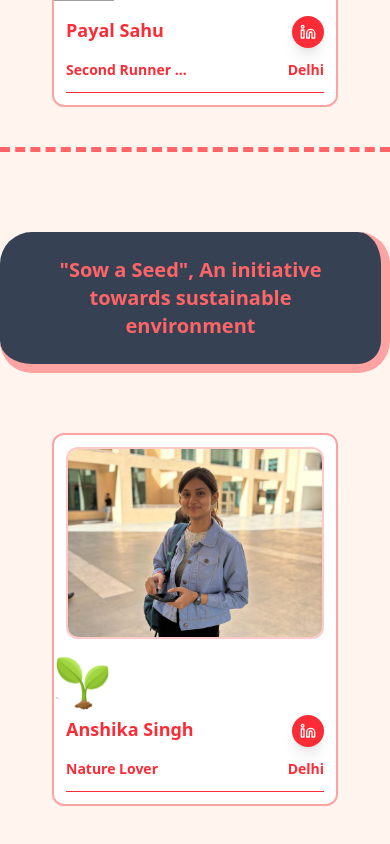
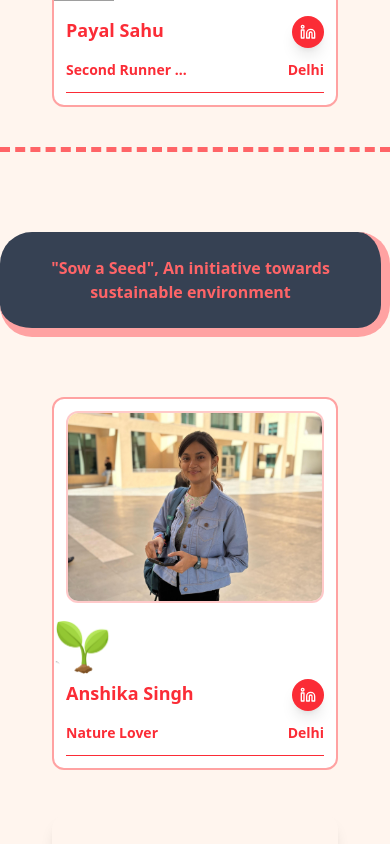
Before and after one commit to girlsintech-community/Global-AI-Buildathon, a React (Vite) app: page /winners in a window 390 px wide. Shown: the part 1445-2289 px from the top of the page. Built offline with nearby package versions, Linux system fonts and the light colour scheme; grey boxes are pictures that could not be loaded.

Commit message:
updated responsiveness

```diff
--- a/src/Components/Winners.jsx
+++ b/src/Components/Winners.jsx
@@ -65,7 +65,7 @@ const Winners = () => {
       </div>
       <hr className="border-t-5 border-dashed border-red-400" />
       <div class="flex justify-center items-center mt-20 mb-10">
-        <div class="font-extrabold text-xl sm:text-2xl md:text-3xl text-red-400 text-center bg-gray-700 p-6 rounded-4xl border-r-9 border-b-9 border-red-300 hover:text-gray-700 hover:border-gray-500 relative inline-block overflow-hidden group">
+        <div class="font-extrabold text-base sm:text-2xl md:text-3xl text-red-400 text-center bg-gray-700 p-6 rounded-4xl border-r-9 border-b-9 border-red-300 hover:text-gray-700 hover:border-gray-500 relative inline-block overflow-hidden group">
           <h2 class="relative z-10">"Sow a Seed", An initiative towards sustainable environment</h2>
 
           <span class="absolute inset-0 bg-red-400 translate-y-full transition-transform duration-700 ease-in-out group-hover:translate-y-0"></span>
```
